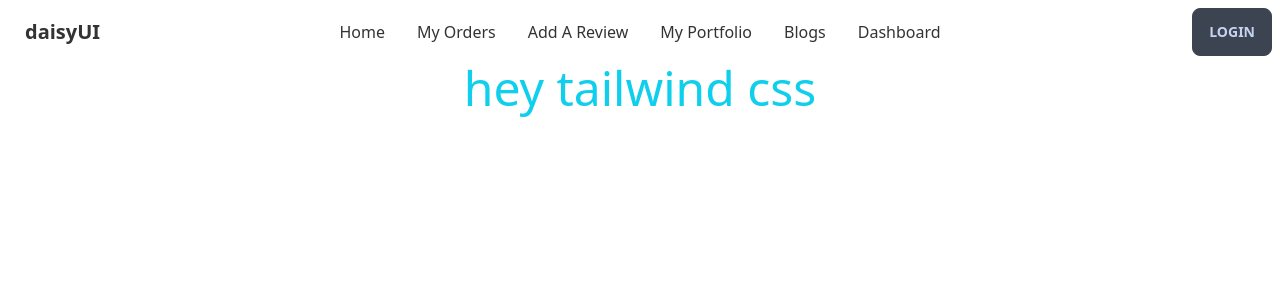
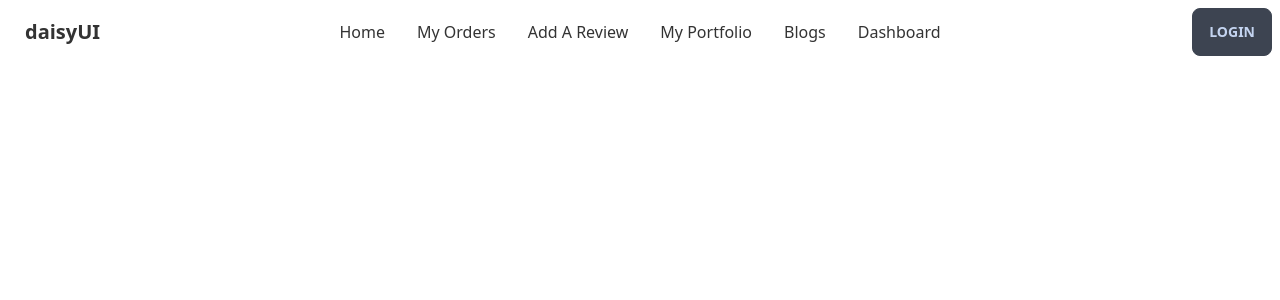
Before and after one commit to me-sajib/react-tools-manufactures, a React (Create React App) app: page /login in a window 1280 px wide. Shown: the top 300 px of the page. Built offline with nearby package versions, Linux system fonts and the light colour scheme.

Commit message:
home page set navbar

```diff
--- a/src/App.js
+++ b/src/App.js
@@ -1,12 +1,10 @@
-import "./App.css";
-import Navbar from "./Pages/Shared/Navbar";
+import Home from "./Pages/Home/Home";
 
 function App() {
   return (
-    <div className="App">
-      <Navbar />
-      <h1 className="text-5xl text-primary">hey tailwind css</h1>
-    </div>
+    <>
+      <Home />
+    </>
   );
 }
 
--- /dev/null
+++ b/src/Pages/Home/Home.js
@@ -0,0 +1,12 @@
+import React from "react";
+import Navbar from "../Shared/Navbar";
+
+const Home = () => {
+  return (
+    <div>
+      <Navbar />
+    </div>
+  );
+};
+
+export default Home;
--- a/src/Pages/Shared/Navbar.js
+++ b/src/Pages/Shared/Navbar.js
@@ -39,7 +39,8 @@ const Navbar = () => {
               <path
                 strokeLinecap="round"
                 strokeLinejoin="round"
-                strokeWidth="2"
+                strokeW
+                idth="2"
                 d="M4 6h16M4 12h8m-8 6h16"
               />
             </svg>
```
